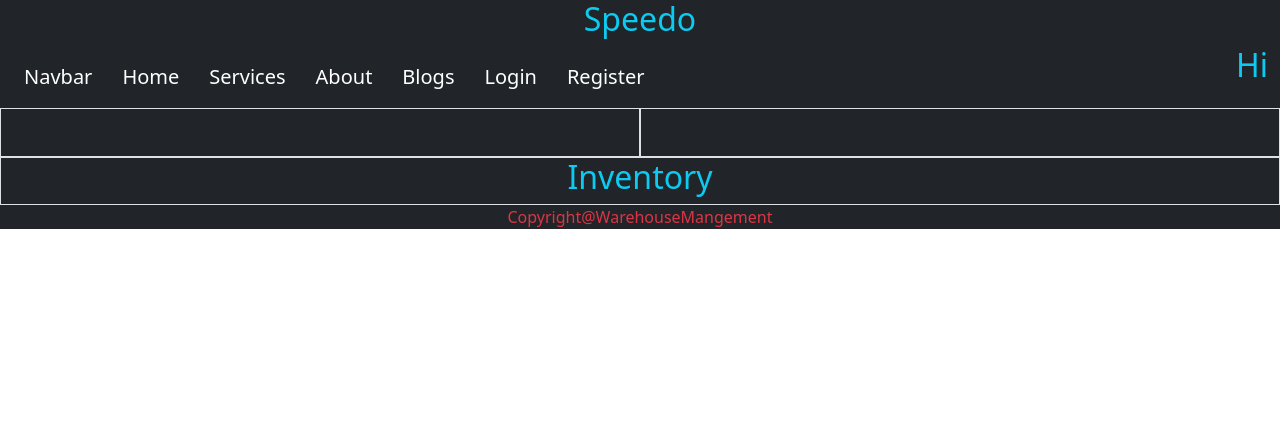
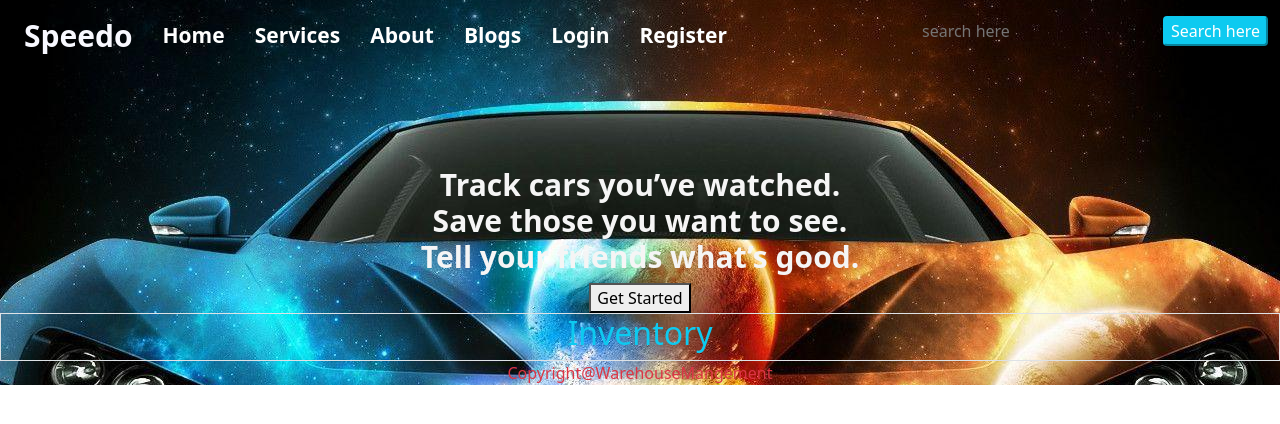
Before and after one commit to Ohi20/PH-11th-Assignment-Client, a React (Create React App) app: page / in a window 1280 px wide. Shown: the top 424 px of the page. Built offline with nearby package versions, Linux system fonts and the light colour scheme.

Commit message:
banner and header added

```diff
--- a/src/App.css
+++ b/src/App.css
@@ -1,4 +1,6 @@
 .App {
   text-align: center;
-
+  background: url("./Components/images/car2.jpg") no-repeat center center fixed;
+  background-size:auto;
+  opacity:1.1;
 }
--- a/src/Components/Banner/Banner.css
+++ b/src/Components/Banner/Banner.css
@@ -0,0 +1,5 @@
+.banner-title{
+    color:  whitesmoke;
+    font-weight: 800;
+    font-size: 30px;
+}
--- a/src/Components/Banner/Banner.js
+++ b/src/Components/Banner/Banner.js
@@ -1,14 +1,20 @@
 import React from 'react';
+import "./Banner.css";
 
 const Banner = () => {
     return (
         <div className='container-fluid'>
-            <div className='row'>
-                <div className='col-6 border'>
-                    <h2>image</h2>
+            <div >
+                <div className='col-12'>
+
                 </div>
-                <div className='col-6 border'>
-                    <h2>Text</h2>
+                <div className='col-12 mt-5 pt-5'>
+                <h2 className='banner-title'>Track cars you’ve watched.<br></br>
+Save those you want to see.<br></br>
+Tell your friends what’s good. </h2>
+                </div>
+                <div>
+                    <button>Get Started</button>
                 </div>
 
             </div>
--- a/src/Components/Header/Header.css
+++ b/src/Components/Header/Header.css
@@ -2,6 +2,15 @@
     color: white;
     text-decoration: none;
     margin-right: 30px;
-    font-weight: 500;
-    font-size: 20px;
+    font-weight: 700;
+    font-size: 21px;
 }
+.Nav-title{
+    color: ghostwhite !important;
+    font-weight: 700 !important;
+    font-size: 30px !important;
+}
+.input{
+    background: transparent;
+    border: white;
+}
--- a/src/Components/Header/Header.js
+++ b/src/Components/Header/Header.js
@@ -6,12 +6,12 @@ import './Header.css';
 const Header = () => {
     return (
         <div>
-           <h2 className='text-info'>Speedo</h2>
+
        <div className='container-fluid d-flex justify-content-between'>
        <div>
-        <Navbar bg="dark" variant="dark">
+        <Navbar>
     <Container>
-    <Navbar.Brand href="/">Navbar</Navbar.Brand>
+    <Navbar.Brand className='Nav-title' href="/">Speedo</Navbar.Brand>
     <Nav className="me-auto navbar">
       <Link to="/">Home</Link>
       <Link to="/services">Services</Link>
@@ -24,8 +24,9 @@ const Header = () => {
     </Container>
   </Navbar>
         </div>
-        <div>
-            <h2 className='text-info'>Hi</h2>
+        <div className='mt-3'>
+        <input className='input' type="search"  placeholder='search here' />
+        <button className='btn-info ms-2 rounded text-white'>Search here</button>
         </div>
        </div>
 
```
Also changed, not shown: src/Components/images/car2.jpg (added).
